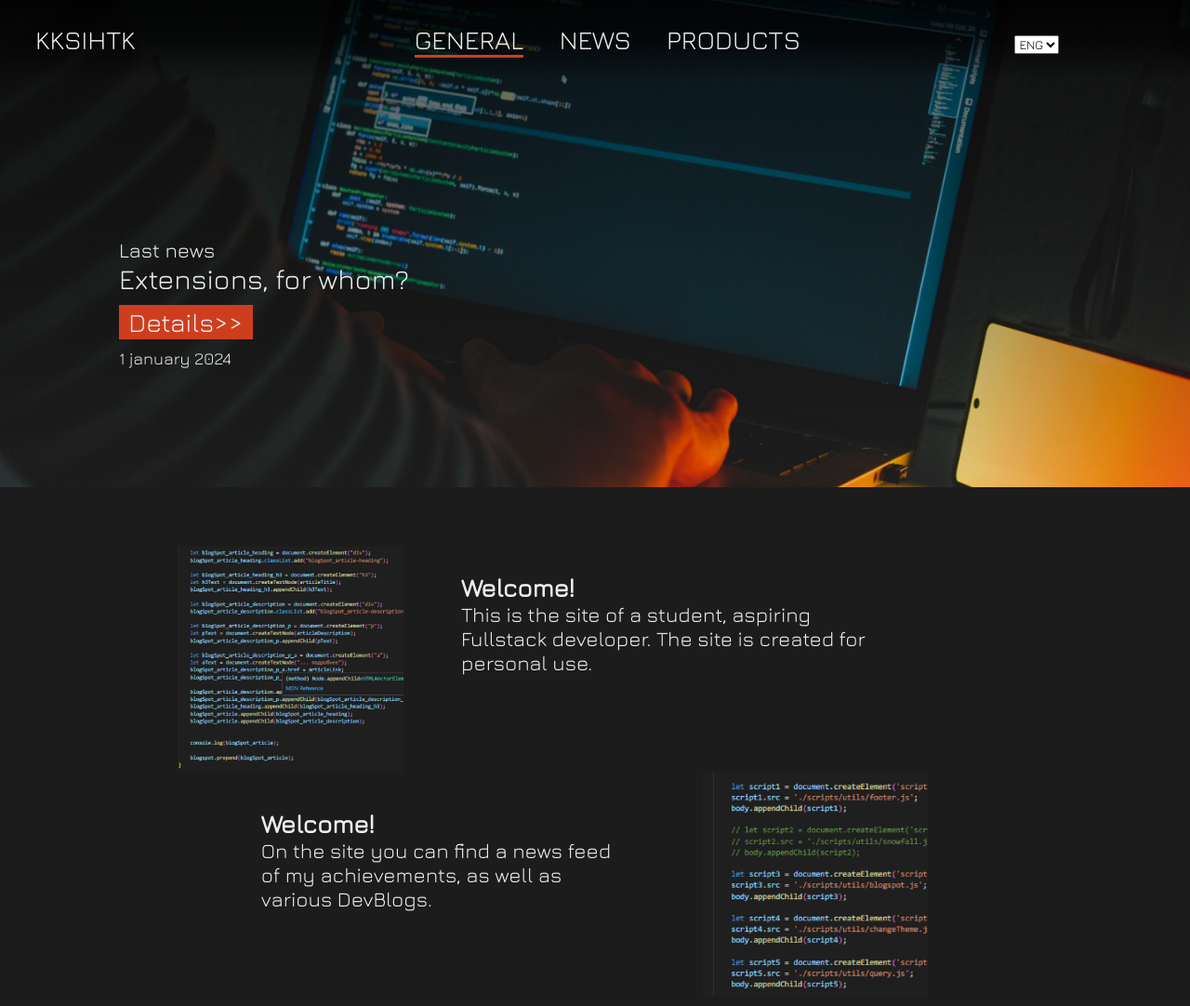
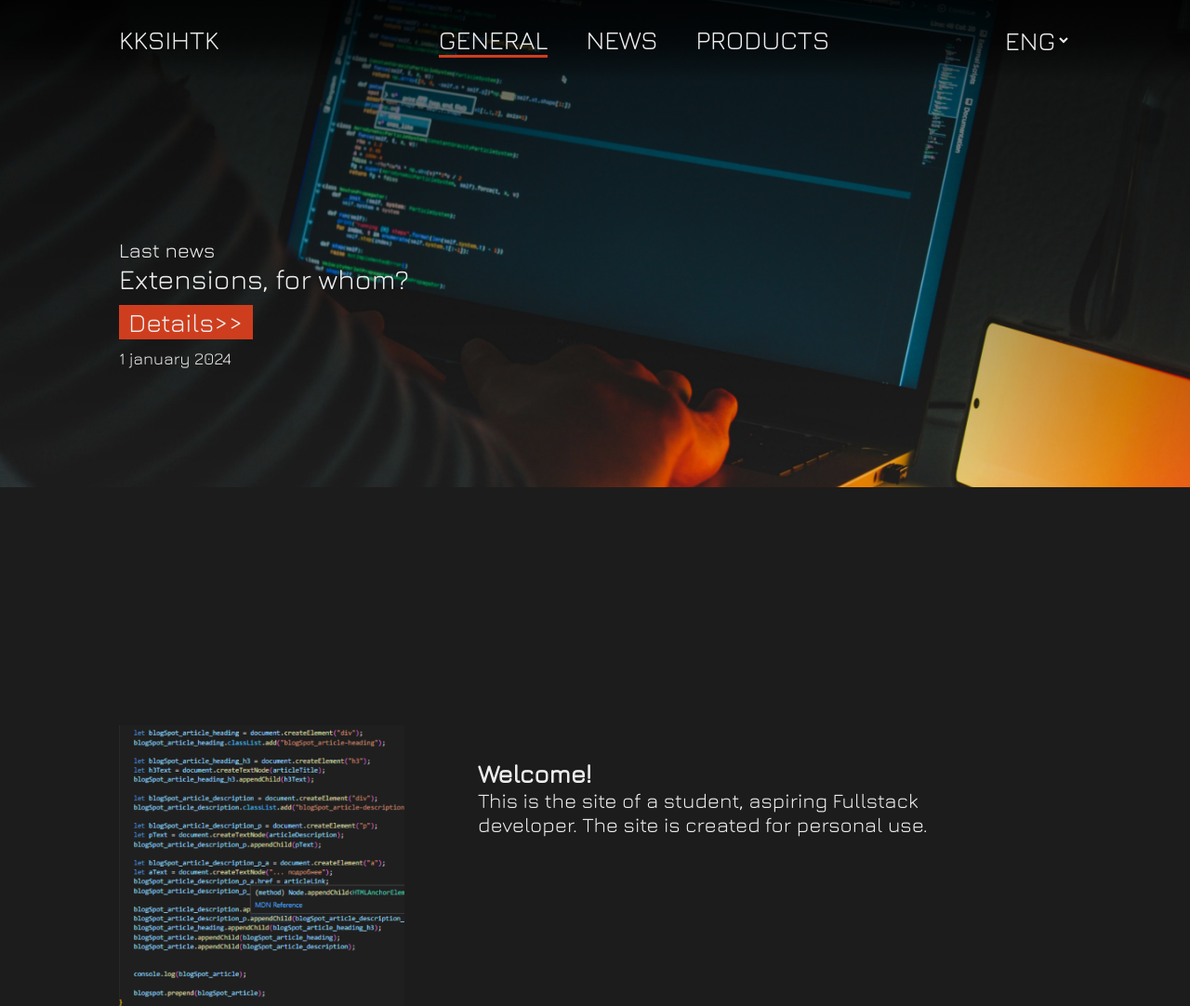
Before and after one commit to kksihtk/kksihtk-dev, a plain HTML site: page index.html in a window 1280 px wide. Shown: the top 1082 px of the page at 93% size. Drawn offline with nearby package versions, Linux system fonts and the light colour scheme.

Commit message:
Update style.css

```diff
--- a/styles/style.css
+++ b/styles/style.css
@@ -35,15 +35,15 @@
 /* Header */
 
 #header {
+    display: flex;
+    flex-direction: row;
+    justify-content: space-between;
+    position: fixed;
     background: linear-gradient(rgba(0, 0, 0, 0.8), rgba(0, 0, 0, 0.6), rgba(0, 0, 0, 0));
     color: #EDEDED;
-    display: flex;
-    flex-direction: row;
-    justify-content: space-around;
-    padding: 2% 0;
     font-size: 28px;
-    position: fixed;
-    width: 100%;
+    padding: 2% 10%;
+    width: 80%;
     top: 0;
     z-index: 10;
 }
@@ -51,7 +51,6 @@
 .logo {
     color: #EDEDED;
     transition: .1s;
-    margin-left: -8%;
 }
 
 .logo:hover {
@@ -59,7 +58,11 @@
 }
 
 #nav {
-    width: 30%;
+    width: fit-content;
+    display: flex;
+    flex-direction: row;
+    justify-content: space-between;
+    width: 40%;
 }
 
 #nav ul {
@@ -73,6 +76,8 @@
 #nav ul li {
     padding: 0 5%;
     margin: 0;
+    width: 100%;
+    text-align: center;
 }
 
 #nav ul li a {
@@ -95,7 +100,7 @@
     border-bottom: 3px solid #CE3E1E;
 }
 
-#nav ul li select{
+.lang-selector {
     font-size: 28px;
     color: #EDEDED;
     background: none;
@@ -103,7 +108,7 @@
     outline: none;
 }
 
-#nav ul li select option{
+.lang-selector option{
     font-size: 28px;
     color: black;
     background: none;
@@ -158,7 +163,7 @@
 
 #clouds {
     background-color: #1D1C1C;
-    padding: 5% 15%;
+    padding: 20% 10%;
     display: flex;
     flex-direction: column;
     justify-content: center;
@@ -167,7 +172,7 @@
 .cloud {
     display: flex;
     flex-direction: row;
-    width: 90%;
+    width: 100%;
 }
 
 .cloud img {
```
